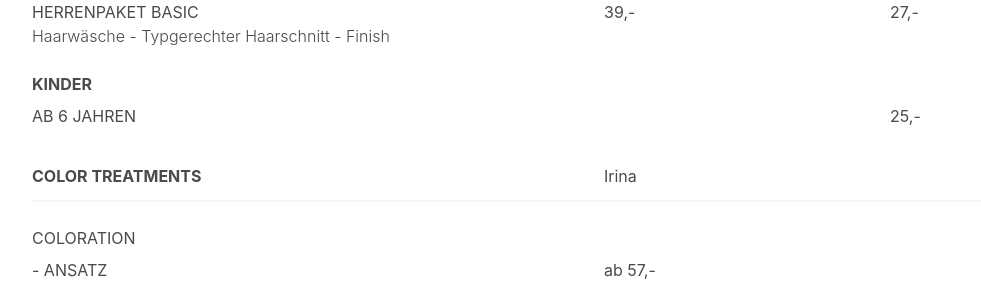
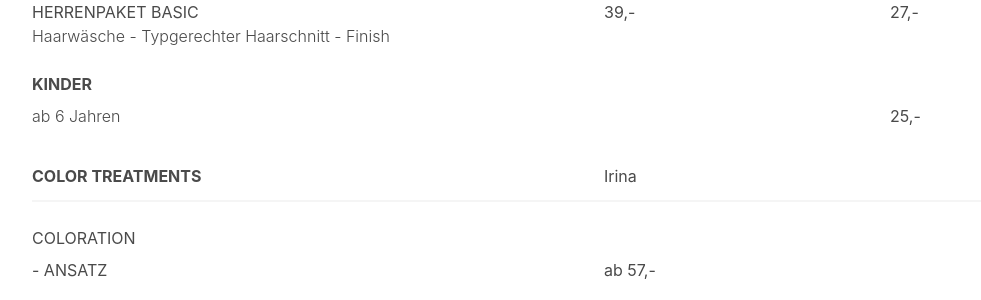
Before and after one commit to Anigerra/hairdesign-web, a Jekyll site: the page built from Preise/index.md, in a window 1280 px wide. Shown: the part 706-1006 px from the top of the page, without its empty margins (48-1029 px from the left). Built offline with Jekyll 4.4.1, drawn with Linux system fonts in a browser that asks for light colours; nearby versions of some CDN libraries; part of the change alters nothing that is shown.

```diff
--- a/_data/preise.yml
+++ b/_data/preise.yml
@@ -21,7 +21,8 @@ sections:
       - name: Kinder
         class: has-text-weight-bold
         leistungen:
-          - name: ab 6 Jahren
+          - name:
+            genauer: ab 6 Jahren
             top: 25,-
   - name: Color Treatments
     subsections:
```
